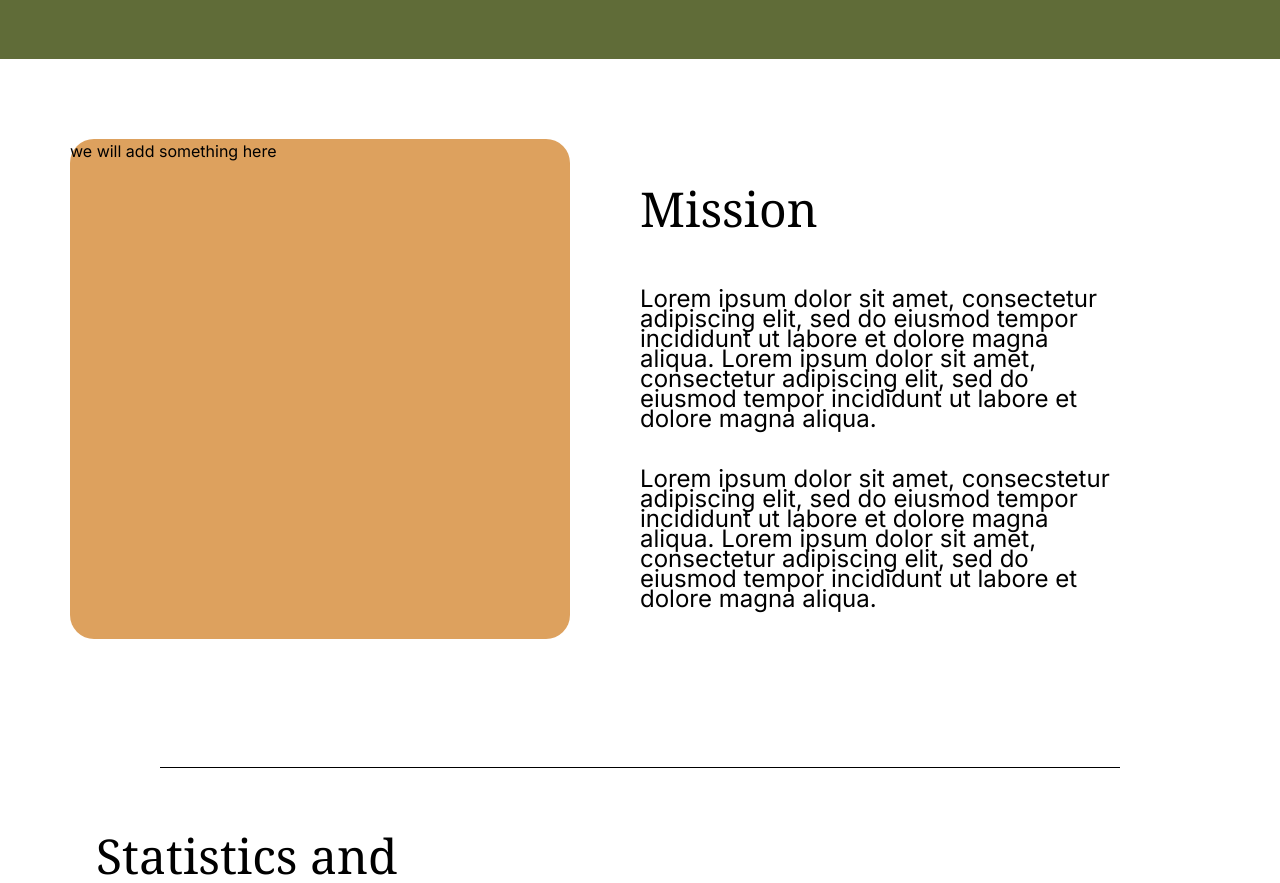
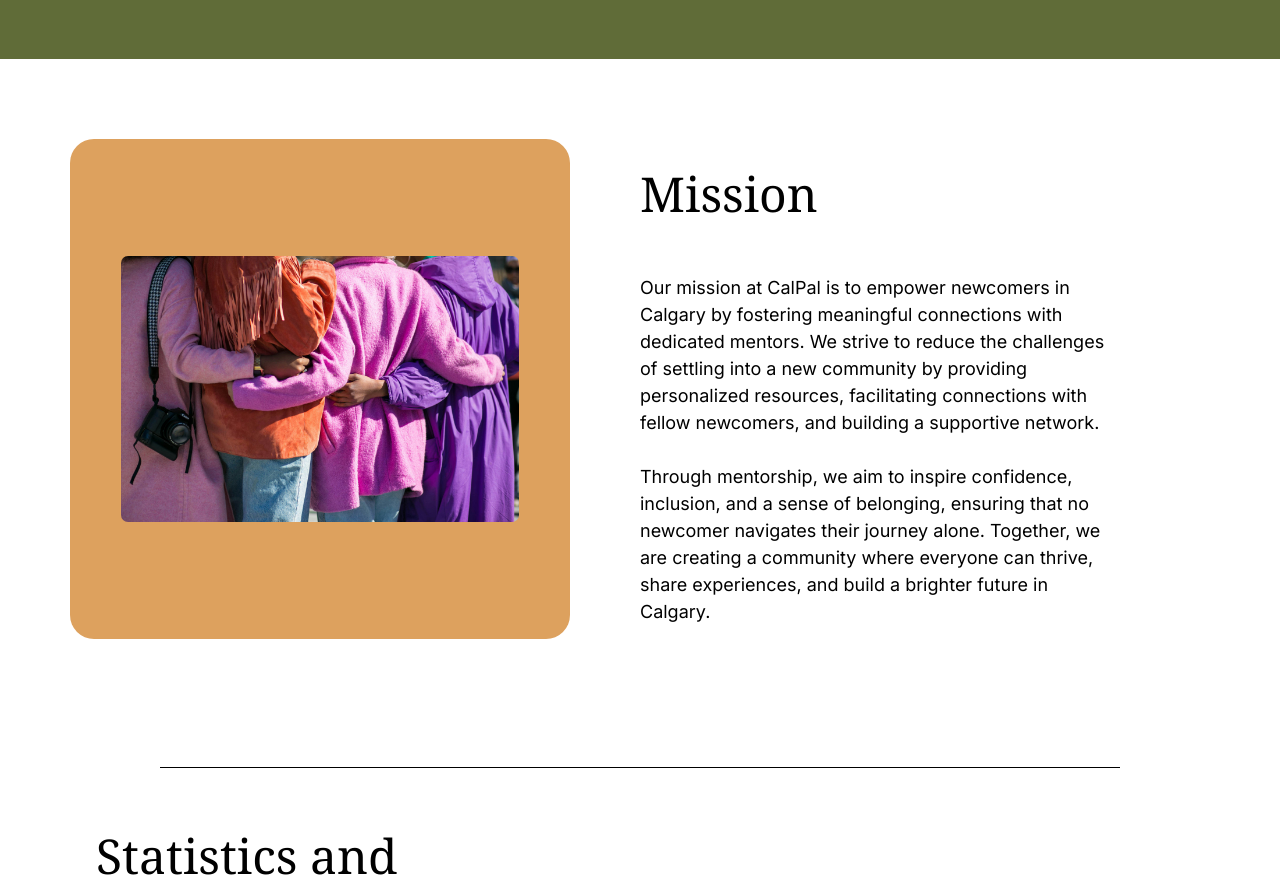
Before and after one commit to haywirebanana/The-We8, a Next.js app in the folder calpal/: page / in a window 1280 px wide. Shown: the part 840-1723 px from the top of the page. Built offline with nearby package versions, Linux system fonts and the light colour scheme.

Commit message:
Add content in mission section

```diff
--- a/calpal/src/app/components/mission.tsx
+++ b/calpal/src/app/components/mission.tsx
@@ -1,31 +1,45 @@
 "use client";
 import Image from "next/image";
+
+const MISSION_JPG = "/images/home/MISSION.jpg";
 
 export default function Mission() {
   return (
     <div className="flex h-716 flex-row items-center justify-between bg-white">
       <div
-        className="box-content h-80 mx-auto my-20 border-solid border-orange-500 rounded-3xl	"
+        className="flex items-center justify-center h-80 mx-auto my-20 border-solid border-orange-500 rounded-3xl"
         style={{ width: "500px", height: "500px", backgroundColor: "#DDA15E" }}
       >
-        we will add something here
+        <Image
+          src={MISSION_JPG}
+          alt="event image"
+          width={400}
+          height={400}
+          objectFit="center"
+          className="border border-solid border-gray-500 rounded-lg" // Add border and border-radius styling here
+        />
       </div>
+
       <div className="flex flex-col h-full w-1/2 justify-between">
         <header className="text-black w-112 font-serif text-5xl py-4">
           Mission
         </header>
 
-        <h2 className="text-black font-montserrat text-2xl font-normal leading-5 pe-40 pt-10">
-          Lorem ipsum dolor sit amet, consectetur adipiscing elit, sed do
-          eiusmod tempor incididunt ut labore et dolore magna aliqua. Lorem
-          ipsum dolor sit amet, consectetur adipiscing elit, sed do eiusmod
-          tempor incididunt ut labore et dolore magna aliqua.
-        </h2>
-        <h2 className="text-black font-montserrat text-2xl font-normal leading-5 pe-40 pt-10">
-          Lorem ipsum dolor sit amet, consecstetur adipiscing elit, sed do
-          eiusmod tempor incididunt ut labore et dolore magna aliqua. Lorem
-          ipsum dolor sit amet, consectetur adipiscing elit, sed do eiusmod
-          tempor incididunt ut labore et dolore magna aliqua.
+        <h2
+          className="text-black font-montserrat font-normal pe-40 pt-10"
+          style={{ fontSize: "18px" }}
+        >
+          Our mission at CalPal is to empower newcomers in Calgary by fostering
+          meaningful connections with dedicated mentors. We strive to reduce the
+          challenges of settling into a new community by providing personalized
+          resources, facilitating connections with fellow newcomers, and
+          building a supportive network.
+          <br />
+          <br />
+          Through mentorship, we aim to inspire confidence, inclusion, and a
+          sense of belonging, ensuring that no newcomer navigates their journey
+          alone. Together, we are creating a community where everyone can
+          thrive, share experiences, and build a brighter future in Calgary.
         </h2>
       </div>
     </div>
```
Also changed, not shown: calpal/public/images/home/MISSION.jpg (added).
